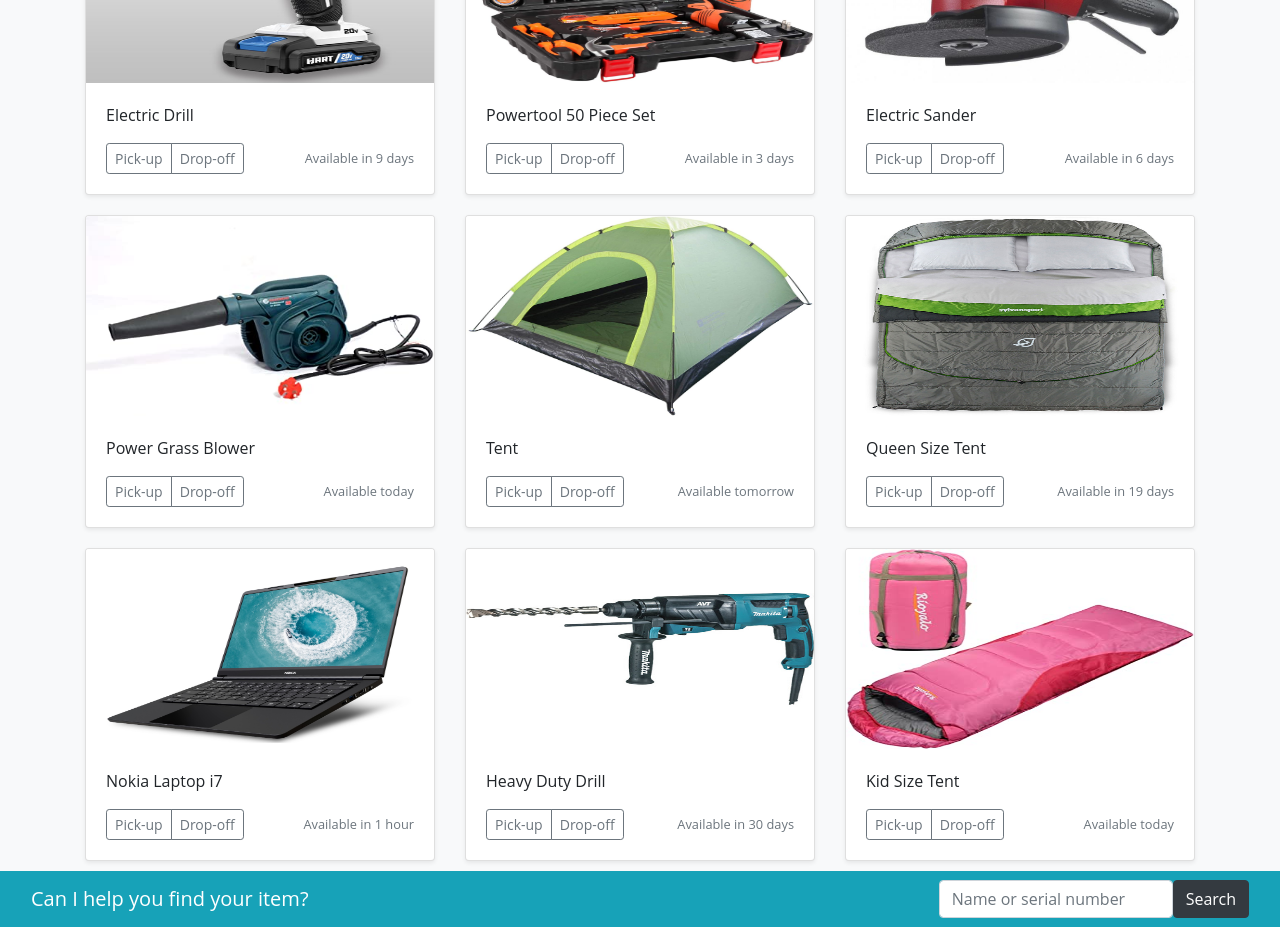
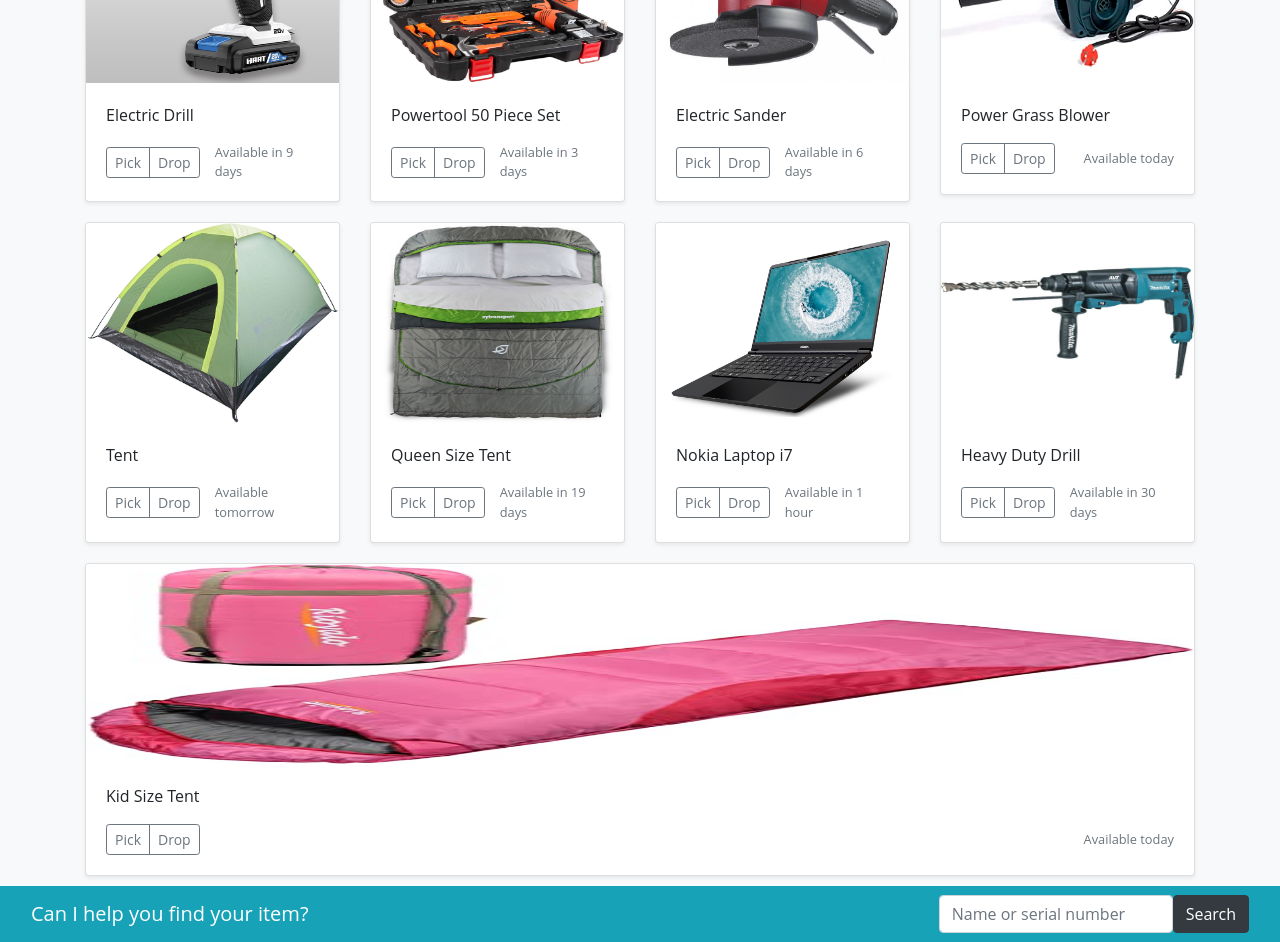
Before and after one commit to IsaacMunoz1490/borrowsome, a website: page index.html in a window 1280 px wide. Shown: the part 320-1262 px from the top of the page. Drawn offline with nearby package versions, Linux system fonts and the light colour scheme.

Commit message:
Padding on Cardsng on Cards and Logo

```diff
--- a/css/stylessheet.css
+++ b/css/stylessheet.css
@@ -35,3 +35,6 @@ a , a:hover {
 h5 {
     color: linear-gradient( top, rgb(53, 108, 209), blue, black);
 }
+#smText{
+  margin-left: 15px;
+}
--- a/index.html
+++ b/index.html
@@ -22,7 +22,7 @@
     <div class="container">
         <div class="row">
                 <div class="col-4 col-sm-3 col-md-2 align-self-center">
-                    <!-- <img src="img/logo.png" class="image-fluid"> -->
+                    <img src="img/Logo.png" height="60">
                 </div>
                 <div class="col">
                         <h1>Borrowsome</h1>
@@ -95,7 +95,7 @@
 
 <nav class="navbar navbar-expand-sm navbar-dark sticky-top">
     <div class="container">
-        <!-- <a class="navbar-brand" href="index.html"><img src="img/logo.png" height="30" width="30"/></a> -->
+        <!-- <a class="navbar-brand" href="index.html"><img src="img/Logo.png" height="30" width="30"/></a> -->
             <button class="navbar-toggler" type="button" data-toggle="collapse" data-target="#nucampNavbar">
                 <span class="navbar-toggler-icon"></span>
             </button>
@@ -154,7 +154,7 @@
 <div class="album bg-light ">
       <div class="container">
 
-        <div class="row row-cols-1 row-col-sm-2 row-cols-md-3 lg-3">
+        <div class="row row-col-1 row-col-sm-2 row-col-md-3 lg-3">
           <div class="col">
             <div class="card shadow-sm">
               <img class="bd-placeholder-img card-img-top" width="100%" height="200" src="img/taladro.jpeg" role="img" focusable="false">
@@ -163,10 +163,10 @@
                 <p class="card-text"> Electric Drill </p>
                 <div class="d-flex justify-content-between align-items-center">
                   <div class="btn-group">
-                    <button type="button" class="btn btn-sm btn-outline-secondary" id="pickUp">Pick-up</button>
-                    <button type="button" class="btn btn-sm btn-outline-secondary" id="dropOff">Drop-off</button>
+                    <button type="button" class="btn btn-sm btn-outline-secondary" id="pickUp">Pick</button>
+                    <button type="button" class="btn btn-sm btn-outline-secondary" id="dropOff">Drop</button>
                   </div>
-                  <small class="text-muted">Available in 9 days</small>
+                  <small class="text-muted" id="smText">Available in 9 days</small>
                 </div>
               </div>
             </div>
@@ -179,10 +179,10 @@
                 <p class="card-text"> Powertool 50 Piece Set</p>
                 <div class="d-flex justify-content-between align-items-center">
                   <div class="btn-group">
-                    <button type="button" class="btn btn-sm btn-outline-secondary" id="pickUp">Pick-up</button>
-                    <button type="button" class="btn btn-sm btn-outline-secondary" id="dropOff">Drop-off</button>
+                    <button type="button" class="btn btn-sm btn-outline-secondary" id="pickUp">Pick</button>
+                    <button type="button" class="btn btn-sm btn-outline-secondary" id="dropOff">Drop</button>
                   </div>
-                  <small class="text-muted">Available in 3 days</small>
+                  <small class="text-muted" id="smText">Available in 3 days</small>
                 </div>
               </div>
             </div>
@@ -195,10 +195,10 @@
                 <p class="card-text"> Electric Sander</p>
                 <div class="d-flex justify-content-between align-items-center">
                   <div class="btn-group">
-                    <button type="button" class="btn btn-sm btn-outline-secondary" id="pickUp">Pick-up</button>
-                    <button type="button" class="btn btn-sm btn-outline-secondary" id="dropOff">Drop-off</button>
+                    <button type="button" class="btn btn-sm btn-outline-secondary" id="pickUp">Pick</button>
+                    <button type="button" class="btn btn-sm btn-outline-secondary" id="dropOff">Drop</button>
                   </div>
-                  <small class="text-muted">Available in 6 days</small>
+                  <small class="text-muted" id="smText">Available in 6 days</small>
                 </div>
               </div>
             </div>
@@ -212,10 +212,10 @@
                 <p class="card-text"> Power Grass Blower</p>
                 <div class="d-flex justify-content-between align-items-center">
                   <div class="btn-group">
-                    <button type="button" class="btn btn-sm btn-outline-secondary" id="pickUp">Pick-up</button>
-                    <button type="button" class="btn btn-sm btn-outline-secondary" id="dropOff">Drop-off</button>
+                    <button type="button" class="btn btn-sm btn-outline-secondary" id="pickUp">Pick</button>
+                    <button type="button" class="btn btn-sm btn-outline-secondary" id="dropOff">Drop</button>
                   </div>
-                  <small class="text-muted">Available today </small>
+                  <small class="text-muted" id="smText">Available today </small>
                 </div>
               </div>
             </div>
@@ -228,10 +228,10 @@
                 <p class="card-text"> Tent </p>
                 <div class="d-flex justify-content-between align-items-center">
                   <div class="btn-group">
-                    <button type="button" class="btn btn-sm btn-outline-secondary" id="pickUp">Pick-up</button>
-                    <button type="button" class="btn btn-sm btn-outline-secondary" id="dropOff">Drop-off</button>
+                    <button type="button" class="btn btn-sm btn-outline-secondary" id="pickUp">Pick</button>
+                    <button type="button" class="btn btn-sm btn-outline-secondary" id="dropOff">Drop</button>
                   </div>
-                  <small class="text-muted">Available tomorrow</small>
+                  <small class="text-muted" id="smText">Available tomorrow</small>
                 </div>
               </div>
             </div>
@@ -244,10 +244,10 @@
                 <p class="card-text"> Queen Size Tent</p>
                 <div class="d-flex justify-content-between align-items-center">
                   <div class="btn-group">
-                    <button type="button" class="btn btn-sm btn-outline-secondary" id="pickUp">Pick-up</button>
-                    <button type="button" class="btn btn-sm btn-outline-secondary" id="dropOff">Drop-off</button>
+                    <button type="button" class="btn btn-sm btn-outline-secondary" id="pickUp">Pick</button>
+                    <button type="button" class="btn btn-sm btn-outline-secondary" id="dropOff">Drop</button>
                   </div>
-                  <small class="text-muted">Available in 19 days</small>
+                  <small class="text-muted" id="smText">Available in 19 days</small>
                 </div>
               </div>
             </div>
@@ -261,10 +261,10 @@
                 <p class="card-text"> Nokia Laptop i7 </p>
                 <div class="d-flex justify-content-between align-items-center">
                   <div class="btn-group">
-                    <button type="button" class="btn btn-sm btn-outline-secondary" id="pickUp">Pick-up</button>
-                    <button type="button" class="btn btn-sm btn-outline-secondary" id="dropOff">Drop-off</button>
+                    <button type="button" class="btn btn-sm btn-outline-secondary" id="pickUp">Pick</button>
+                    <button type="button" class="btn btn-sm btn-outline-secondary" id="dropOff">Drop</button>
                   </div>
-                  <small class="text-muted">Available in 1 hour</small>
+                  <small class="text-muted" id="smText">Available in 1 hour</small>
                 </div>
               </div>
             </div>
@@ -277,10 +277,10 @@
                 <p class="card-text"> Heavy Duty Drill</p>
                 <div class="d-flex justify-content-between align-items-center">
                   <div class="btn-group">
-                    <button type="button" class="btn btn-sm btn-outline-secondary" id="pickUp">Pick-up</button>
-                    <button type="button" class="btn btn-sm btn-outline-secondary" id="dropOff">Drop-off</button>
+                    <button type="button" class="btn btn-sm btn-outline-secondary" id="pickUp">Pick</button>
+                    <button type="button" class="btn btn-sm btn-outline-secondary" id="dropOff">Drop</button>
                   </div>
-                  <small class="text-muted">Available in 30 days</small>
+                  <small class="text-muted" id="smText">Available in 30 days</small>
                 </div>
               </div>
             </div>
@@ -293,10 +293,10 @@
                 <p class="card-text"> Kid Size Tent</p>
                  <div class="d-flex justify-content-between align-items-center">
                   <div class="btn-group">
-                    <button type="button" class="btn btn-sm btn-outline-secondary" id="pickUp">Pick-up</button>
-                    <button type="button" class="btn btn-sm btn-outline-secondary" id="dropOff">Drop-off</button>
+                    <button type="button" class="btn btn-sm btn-outline-secondary" id="pickUp">Pick</button>
+                    <button type="button" class="btn btn-sm btn-outline-secondary" id="dropOff">Drop</button>
                   </div>
-                  <small class="text-muted">Available today</small>
+                  <small class="text-muted" id="smText">Available today</small>
                  </div>
                 </div>
                 </div>
--- a/package.json
+++ b/package.json
@@ -4,6 +4,7 @@
   "main": "index.html",
   "scripts": {
     "lite": "lite-server",
+    "scss": "node-sass -o css/ css/",
     "start": "npm run lite",
     "test": "echo \"Error: no test specified\" && exit 1"
   },
@@ -24,6 +25,7 @@
     "popper.js": "^1.16.1"
   },
   "devDependencies": {
-    "lite-server": "^2.6.1"
+    "lite-server": "^2.6.1",
+    "node-sass": "^4.14.1"
   }
 }
```
Also changed, not shown: img/Logo.png (added), 7 other files.
